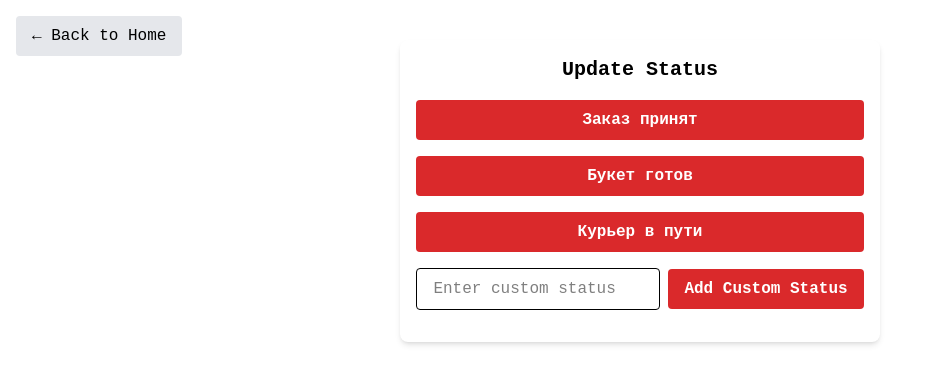
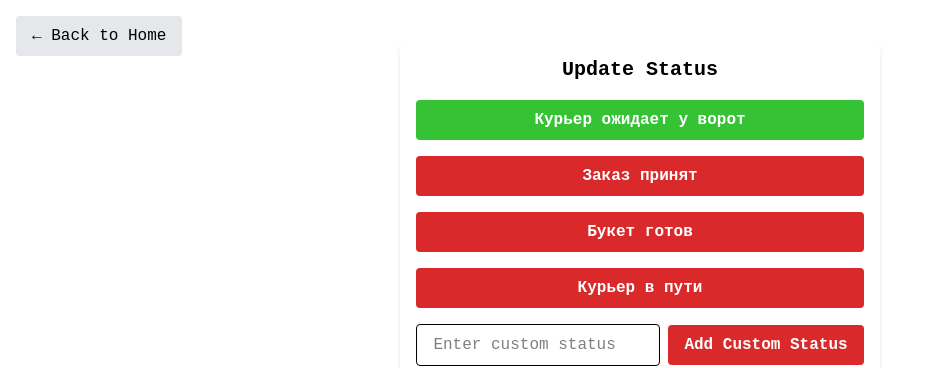
Before and after one commit to WilfredoN/my-girl-day-app, a React (Vite) app: page / in a window 1280 px wide. Both pictures are taken after a click on the picture 208 px from the left and 48 px from the top of the page. Shown: the top 368 px of the page, without its empty margins (0-926 px from the left). Built offline with nearby package versions, Linux system fonts and the light colour scheme; no server answers; the database is empty; a web font is replaced by a local one.

Commit message:
feat: add final status and update styling in StatusList and AdminPage

```diff
--- a/package.json
+++ b/package.json
@@ -14,6 +14,7 @@
     "@tailwindcss/vite": "^4.0.11",
     "motion": "^12.4.10",
     "react": "^19.0.0",
+    "react-confetti": "^6.4.0",
     "react-dom": "^19.0.0"
   },
   "devDependencies": {
--- a/src/components/StatusList.tsx
+++ b/src/components/StatusList.tsx
@@ -3,6 +3,8 @@ import { Tables } from '../types/supabase'
 interface StatusListProps {
   statuses: Tables<'flower-status'>[]
 }
+
+const awaitingCourierStatus = 'Курьер ожидает у ворот'
 
 export const StatusList = ({ statuses }: StatusListProps) => {
   return (
@@ -13,7 +15,11 @@ export const StatusList = ({ statuses }: StatusListProps) => {
         .map((status) => (
           <div key={status.id} className="max-w-md rounded-lg bg-white p-4 shadow-md">
             <div className="flex justify-between gap-4">
-              <span className="font-bold text-[#da292b]">{status.status}</span>
+              <span
+                className={`font-bold ${status.status === awaitingCourierStatus ? 'text-[#35c235]' : 'text-[#da292b]'}`}
+              >
+                {status.status}
+              </span>
               <span className="text-sm text-gray-500">
                 {status.created_at && new Date(status.created_at).toLocaleString()}
               </span>
--- a/src/pages/AdminPage.tsx
+++ b/src/pages/AdminPage.tsx
@@ -3,6 +3,7 @@ import { Tables } from '../types/supabase'
 import { addStatus, clearStatuses } from '../utils/statusApi'
 
 const statusList = [
+  { id: 0, name: 'Курьер ожидает у ворот' },
   { id: 1, name: 'Заказ принят' },
   { id: 2, name: 'Букет готов' },
   { id: 3, name: 'Курьер в пути' },
@@ -15,12 +16,16 @@ export const AdminPage = ({ statuses }: AdminPageProps) => {
     <div className="my-6 flex flex-col items-center justify-center gap-8 sm:px-0 md:p-4">
       <div className="mb-8 h-fit rounded-lg bg-white shadow-md sm:p-0 md:p-4">
         <h2 className="mb-4 text-xl font-bold">Update Status</h2>
-        <div className="flex flex-col flex-wrap gap-4">
+        <div className="flex h-full flex-col flex-wrap gap-4">
           {statusList.map((status) => (
             <button
               key={status.id}
               onClick={() => addStatus(status.name)}
-              className="rounded bg-[#da292b] px-4 py-2 text-center font-bold text-white hover:bg-[#b52023]"
+              className={`rounded px-4 py-2 text-center font-bold text-white ${
+                status.id === 0
+                  ? 'bg-[#35c235] hover:bg-[#3e7e3e]'
+                  : 'bg-[#da292b] hover:bg-[#b52023]'
+              }`}
             >
               {status.name}
             </button>
```
Also changed, not shown: 1 other file (tests, documents, lock files or other folders).
